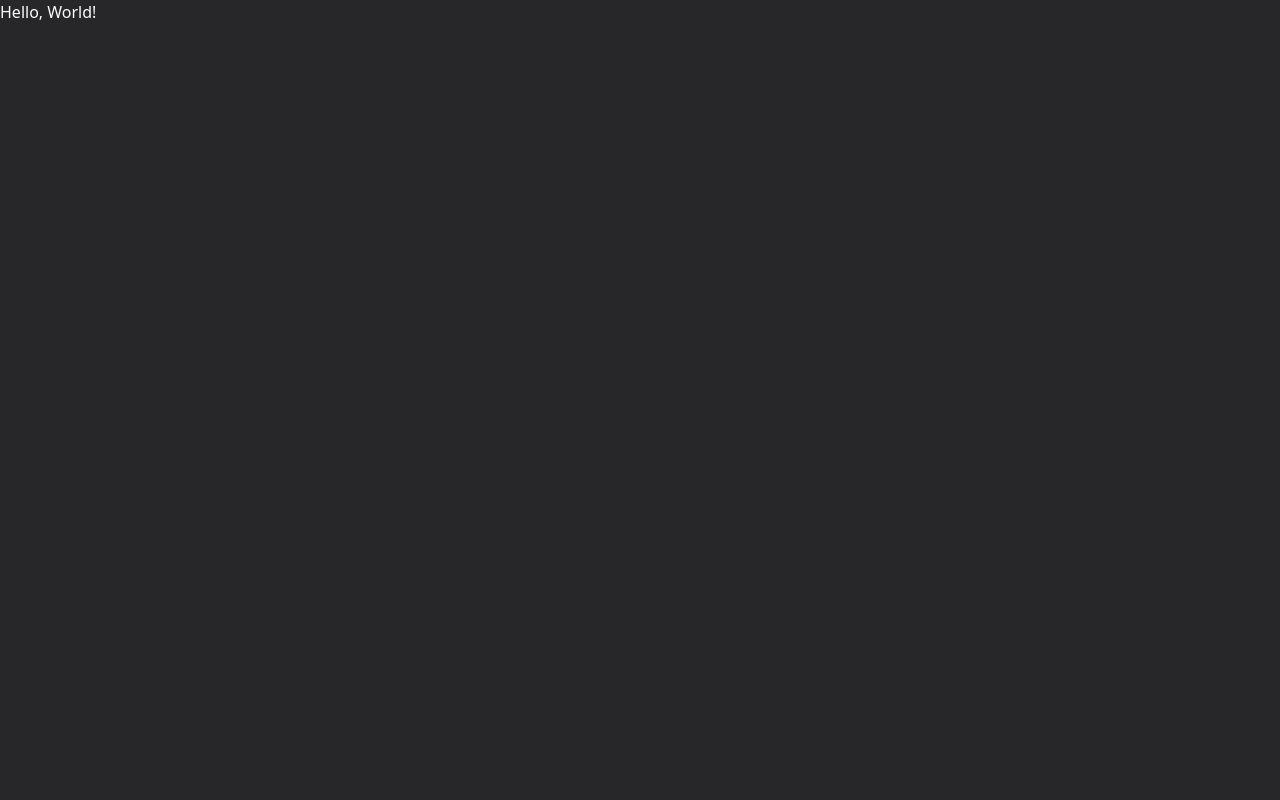
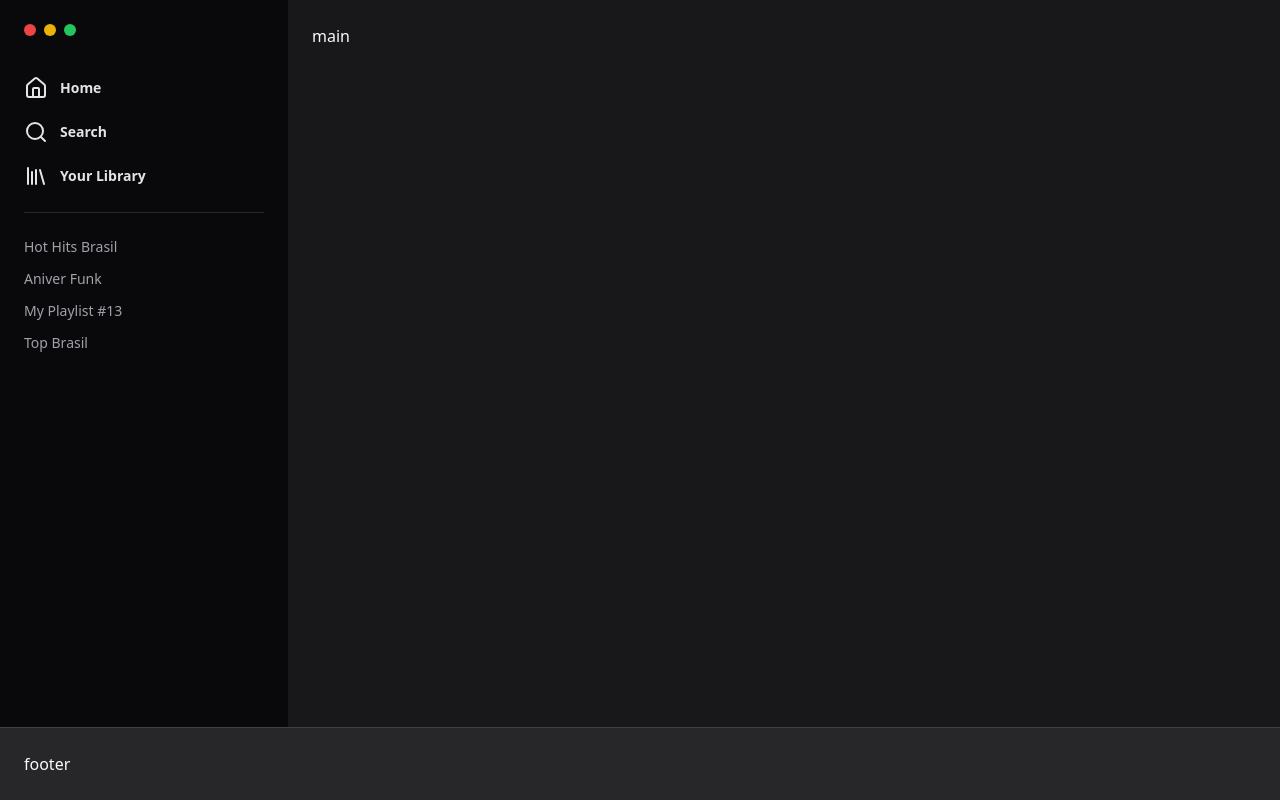
Before and after one commit to victorbadaro/tailwind-spotify, a React (Vite) app: page / in a window 1280 px wide. Built offline with nearby package versions, Linux system fonts and the light colour scheme.

Commit message:
feat: add styles to the sidebar

```diff
--- a/biome.json
+++ b/biome.json
@@ -24,6 +24,9 @@
 			"recommended": true,
 			"style": {
 				"noNonNullAssertion": "off"
+			},
+			"a11y": {
+				"useValidAnchor": "off"
 			}
 		}
 	},
--- a/index.html
+++ b/index.html
@@ -6,7 +6,7 @@
     <meta name="description" content="Listen to music.">
     <title>Spotify</title>
   </head>
-  <body class="bg-zinc-800 text-zinc-50">
+  <body class="bg-zinc-900 text-zinc-50">
     <div id="root"></div>
     <script type="module" src="/src/main.tsx"></script>
   </body>
--- a/src/app.tsx
+++ b/src/app.tsx
@@ -1,3 +1,49 @@
+import { Home, Library, Search } from 'lucide-react';
+
 export function App() {
-	return <h1>Hello, World!</h1>;
+	return (
+		<div className="h-screen flex flex-col">
+			<div className="flex flex-1">
+				<aside className="p-6 w-72 bg-zinc-950">
+					<div className="flex items-center gap-2">
+						<div className="size-3 rounded-full bg-red-500" />
+						<div className="size-3 rounded-full bg-yellow-500" />
+						<div className="size-3 rounded-full bg-green-500" />
+					</div>
+
+					<nav className="space-y-5 mt-10">
+						<a href="#" className="flex items-center gap-3 text-sm font-semibold text-zinc-200">
+							<Home />
+							Home
+						</a>
+						<a href="#" className="flex items-center gap-3 text-sm font-semibold text-zinc-200">
+							<Search />
+							Search
+						</a>
+						<a href="#" className="flex items-center gap-3 text-sm font-semibold text-zinc-200">
+							<Library />
+							Your Library
+						</a>
+					</nav>
+
+					<nav className="flex flex-col gap-3 mt-6 pt-6 border-t border-zinc-800">
+						<a href="#" className="text-sm text-zinc-400 hover:text-zinc-100">
+							Hot Hits Brasil
+						</a>
+						<a href="#" className="text-sm text-zinc-400 hover:text-zinc-100">
+							Aniver Funk
+						</a>
+						<a href="#" className="text-sm text-zinc-400 hover:text-zinc-100">
+							My Playlist #13
+						</a>
+						<a href="#" className="text-sm text-zinc-400 hover:text-zinc-100">
+							Top Brasil
+						</a>
+					</nav>
+				</aside>
+				<main className="flex-1 p-6">main</main>
+			</div>
+			<footer className="bg-zinc-800 border-t border-zinc-700 p-6">footer</footer>
+		</div>
+	);
 }
```
